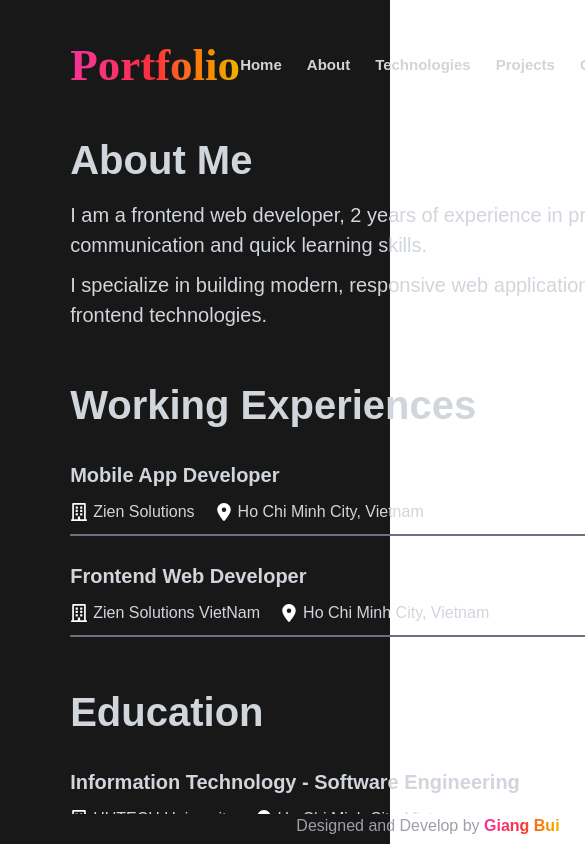
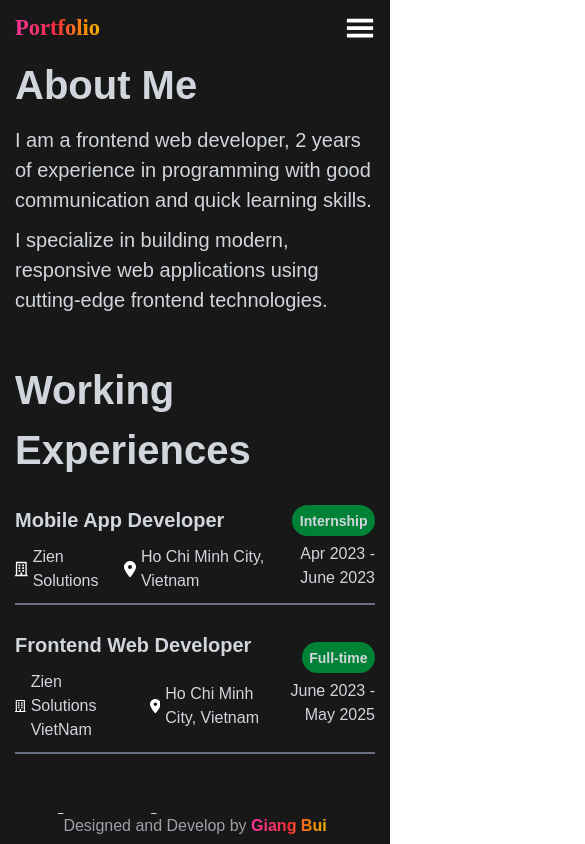
Before and after one commit to arthurleywin99/my-portfolio, a React (Vite) app: page /about in a window 390 px wide. Shown: the top 844 px of the page, 585 px wide, since content can reach past the window. Built offline with nearby package versions, Linux system fonts and the light colour scheme; a web font is replaced by a local one.

Commit message:
Responsive for home page

```diff
--- a/index.html
+++ b/index.html
@@ -11,7 +11,7 @@
       href="https://fonts.googleapis.com/css2?family=Playwrite+RO:wght@100..400&display=swap"
       rel="stylesheet"
     />
-    <title>Vite + React + TS</title>
+    <title>My Portfolio</title>
   </head>
   <body>
     <div id="root"></div>
--- /dev/null
+++ b/src/assets/icons/HamburgerIcon.tsx
@@ -0,0 +1,23 @@
+type Props = {
+  onClick?: NoneToVoidFunction
+}
+
+const HamburgerIcon = ({ onClick }: Props) => {
+  return (
+    <svg
+      className='hidden max-md:block'
+      stroke='currentColor'
+      fill='white'
+      strokeWidth='0'
+      viewBox='0 0 512 512'
+      height='30px'
+      width='30px'
+      xmlns='http://www.w3.org/2000/svg'
+      onClick={onClick}
+    >
+      <path d='M32 96v64h448V96H32zm0 128v64h448v-64H32zm0 128v64h448v-64H32z'></path>
+    </svg>
+  )
+}
+
+export { HamburgerIcon }
--- a/src/assets/icons/index.ts
+++ b/src/assets/icons/index.ts
@@ -3,3 +3,4 @@ export { LinkedInIcon } from './LinkedInIcon'
 export { GithubIcon } from './GithubIcon'
 export { BuildingIcon } from './BuildingIcon'
 export { MapPinIcon } from './MapPinIcon'
+export { HamburgerIcon } from './HamburgerIcon'
--- a/src/components/Header.tsx
+++ b/src/components/Header.tsx
@@ -1,61 +1,32 @@
-import { Link } from 'react-router'
-import { ERoute } from '../enums'
-import { FacebookIcon, GithubIcon, LinkedInIcon } from '../assets/icons'
-import { FACEBOOK_URL, GITHUB_URL, LINKEDIN_URL } from '../constants'
-import { memo } from 'react'
+import { HamburgerIcon } from '../assets/icons'
+import { memo, useCallback, useEffect, useState } from 'react'
+import { Nav } from './Nav'
+import { useLocation } from 'react-router'
 
 const Header = memo(() => {
+  const location = useLocation()
+  const [showNav, setShowNav] = useState<boolean>(false)
+
+  useEffect(() => {
+    setShowNav(false)
+  }, [location.pathname])
+
+  const onToggleNav = useCallback(() => {
+    setShowNav((prev) => !prev)
+  }, [])
+
   return (
-    <header className='flex items-center justify-between py-15'>
-      <h1 className='logo text-7xl font-bold bg-gradient-to-r from-pink-500 via-red-500 to-yellow-500 bg-clip-text text-transparent select-none py-2'>
-        Portfolio
-      </h1>
-      <nav>
-        <ul className='flex items-center justify-between gap-10 text-zinc-300'>
-          <li>
-            <Link to={ERoute.HOME} className='text-2xl font-bold select-none'>
-              Home
-            </Link>
-          </li>
-          <li>
-            <Link to={ERoute.ABOUT} className='text-2xl font-bold select-none'>
-              About
-            </Link>
-          </li>
-          <li>
-            <Link to={ERoute.TECHNOLOGIES} className='text-2xl font-bold select-none'>
-              Technologies
-            </Link>
-          </li>
-          <li>
-            <Link to={ERoute.PROJECTS} className='text-2xl font-bold select-none'>
-              Projects
-            </Link>
-          </li>
-          <li>
-            <Link to={ERoute.CONTACT} className='text-2xl font-bold select-none'>
-              Contact
-            </Link>
-          </li>
-          <div className='flex items-center gap-5'>
-            <li>
-              <Link to={FACEBOOK_URL} target='_blank' rel='noopener noreferrer'>
-                <FacebookIcon />
-              </Link>
-            </li>
-            <li>
-              <Link to={LINKEDIN_URL} target='_blank' rel='noopener noreferrer'>
-                <LinkedInIcon />
-              </Link>
-            </li>
-            <li>
-              <Link to={GITHUB_URL} target='_blank' rel='noopener noreferrer'>
-                <GithubIcon />
-              </Link>
-            </li>
-          </div>
-        </ul>
-      </nav>
+    <header className='py-15 max-md:py-4'>
+      <div className='flex items-center justify-between'>
+        <h1 className='logo text-7xl max-lg:text-5xl max-sm:text-4xl font-bold bg-gradient-to-r from-pink-500 via-red-500 to-yellow-500 bg-clip-text text-transparent select-none py-2'>
+          Portfolio
+        </h1>
+        <nav>
+          <HamburgerIcon onClick={onToggleNav} />
+          <Nav className='max-md:hidden' />
+        </nav>
+      </div>
+      <Nav className={`${showNav ? '' : 'hidden'} md:hidden`} />
     </header>
   )
 })
--- /dev/null
+++ b/src/components/Nav.tsx
@@ -0,0 +1,62 @@
+import { Link } from 'react-router'
+import { ERoute } from '../enums'
+import { FacebookIcon, GithubIcon, LinkedInIcon } from '../assets/icons'
+import { FACEBOOK_URL, GITHUB_URL, LINKEDIN_URL } from '../constants'
+import { memo } from 'react'
+
+type Props = {
+  className?: string
+}
+
+const Nav = memo(({ className }: Props) => {
+  return (
+    <ul
+      className={`flex max-md:flex-col flex-row items-center max-md:items-end justify-between gap-10 text-zinc-300 ${className}`}
+    >
+      <li>
+        <Link to={ERoute.HOME} className='text-2xl font-bold select-none'>
+          Home
+        </Link>
+      </li>
+      <li>
+        <Link to={ERoute.ABOUT} className='text-2xl font-bold select-none'>
+          About
+        </Link>
+      </li>
+      <li>
+        <Link to={ERoute.TECHNOLOGIES} className='text-2xl font-bold select-none'>
+          Technologies
+        </Link>
+      </li>
+      <li>
+        <Link to={ERoute.PROJECTS} className='text-2xl font-bold select-none'>
+          Projects
+        </Link>
+      </li>
+      <li>
+        <Link to={ERoute.CONTACT} className='text-2xl font-bold select-none'>
+          Contact
+        </Link>
+      </li>
+      <div className='flex items-center gap-5'>
+        <li>
+          <Link to={FACEBOOK_URL} target='_blank' rel='noopener noreferrer'>
+            <FacebookIcon />
+          </Link>
+        </li>
+        <li>
+          <Link to={LINKEDIN_URL} target='_blank' rel='noopener noreferrer'>
+            <LinkedInIcon />
+          </Link>
+        </li>
+        <li>
+          <Link to={GITHUB_URL} target='_blank' rel='noopener noreferrer'>
+            <GithubIcon />
+          </Link>
+        </li>
+      </div>
+    </ul>
+  )
+})
+
+export { Nav }
--- a/src/layouts/Layout.tsx
+++ b/src/layouts/Layout.tsx
@@ -3,7 +3,7 @@ import { Header, Footer } from '../components'
 
 export const Layout = () => {
   return (
-    <div className='grid-container px-[18%] bg-[#181818]'>
+    <div className='grid-container px-6 xl:px-[15%] md:px-12 bg-[#181818]'>
       <Header />
       <main>
         <Outlet />
--- a/src/pages/HomePage.tsx
+++ b/src/pages/HomePage.tsx
@@ -34,12 +34,12 @@ const HomePage = () => {
   }, [])
 
   return (
-    <div className='h-full flex justify-between items-center'>
+    <div className='h-full flex flex-row max-md:flex-col justify-between max-md:justify-center gap-0 max-md:gap-7 items-center overflow-x-hidden'>
       <motion.div
         variants={containerVariants}
         initial='hidden'
         animate='show'
-        className='text-[40px] text-white font-bold'
+        className='text-[40px] max-md:text-[30px] text-left max-md:text-center text-white font-bold'
       >
         <motion.h1 variants={itemVariants} className='select-none'>
           Hi,👋
@@ -49,7 +49,7 @@ const HomePage = () => {
         </motion.h1>
         <motion.h1
           variants={itemVariants}
-          className='text-[40px] font-bold bg-gradient-to-r from-pink-500 via-red-500 to-yellow-500 bg-clip-text text-transparent select-none'
+          className='font-bold bg-gradient-to-r from-pink-500 via-red-500 to-yellow-500 bg-clip-text text-transparent select-none'
         >
           Giang Bui
         </motion.h1>
@@ -59,12 +59,12 @@ const HomePage = () => {
       </motion.div>
       <div
         ref={avatarRef}
-        className='w-[270px] h-[270px] rounded-full border-4 border-x-blue-600 border-y-red-600 flex items-center justify-center select-none'
+        className='rounded-full border-4 border-x-blue-600 border-y-red-600 flex items-center justify-center select-none'
       >
         <img
           src='https://avatars.githubusercontent.com/u/86364279?v=4'
           alt='Giang Bui'
-          className='rounded-full w-[250px] h-[250px] object-cover'
+          className='rounded-full w-[250px] h-[250px] max-md:w-[190px] max-md:h-[190px] object-cover'
         />
       </div>
     </div>
```
